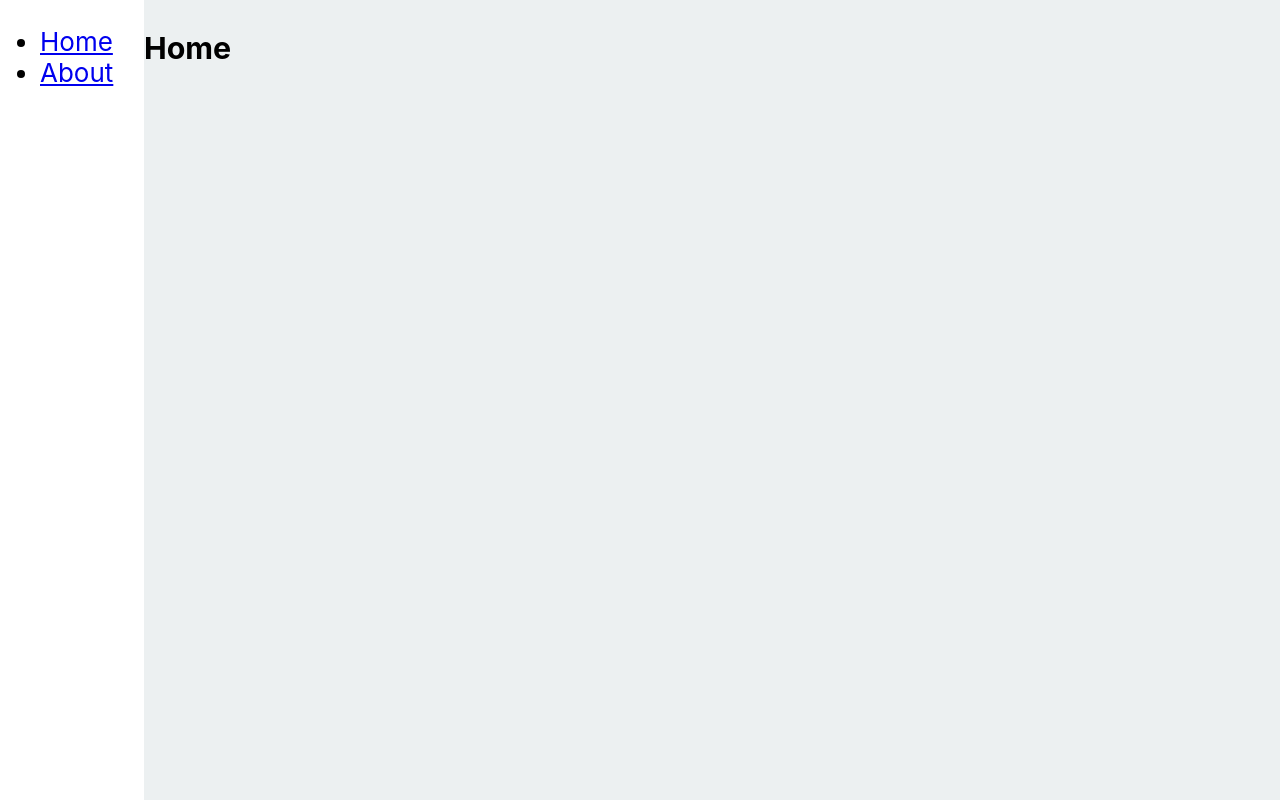
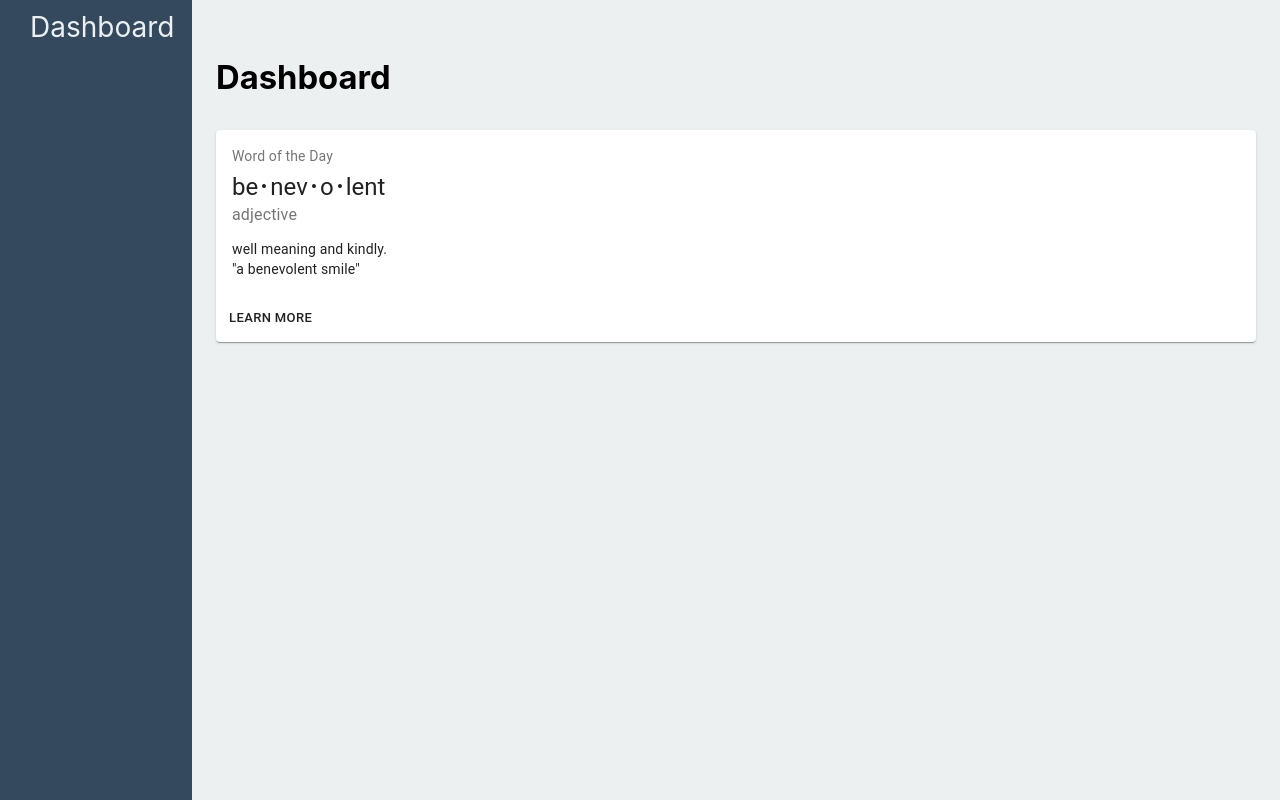
Before and after one commit to fr1edrik/Admin-Dashboard, a React (Create React App) app: page / in a window 1280 px wide. Built offline with nearby package versions, Linux system fonts and the light colour scheme.

Commit message:
implement card

```diff
--- a/package.json
+++ b/package.json
@@ -3,6 +3,7 @@
   "version": "0.1.0",
   "private": true,
   "dependencies": {
+    "@material-ui/core": "^4.9.7",
     "@testing-library/jest-dom": "^4.2.4",
     "@testing-library/react": "^9.3.2",
     "@testing-library/user-event": "^7.1.2",
--- a/src/App.scss
+++ b/src/App.scss
@@ -1,4 +1,5 @@
 @import 'Assets/Styles/styles.scss';
+$building-unit-x16: $building-unit-x8 * 2;
 
 .App {
 	display: flex;
@@ -6,17 +7,19 @@
 	box-sizing: border-box;
 
 	min-height: 100vh;
-	font-size: calc(10px + 2vmin);
+	font-size: calc($building-unit + 2vmin);
 }
 .sidebar {
 	flex: 1;
-	min-width: $building-unit-x6 * 2;
-	max-width: $building-unit-x6 * 2;
+	min-width: $building-unit-x16;
+	max-width: $building-unit-x16;
 }
 
 .router-view {
 	flex: 8;
 	background-color: $white;
+
+	padding: $building-unit-x2 $building-unit-x2;
 }
 
 // .App {
--- a/src/App.tsx
+++ b/src/App.tsx
@@ -18,7 +18,7 @@ function App() {
 								key={index}
 								path={route.path}
 								exact={route.exact}
-								children={route.component}
+								component={route.component}
 							/>
 						))}
 					</Switch>
--- /dev/null
+++ b/src/components/Card/index.tsx
@@ -0,0 +1,57 @@
+import React from 'react';
+import { makeStyles } from '@material-ui/core/styles';
+import Card from '@material-ui/core/Card';
+import CardActions from '@material-ui/core/CardActions';
+import CardContent from '@material-ui/core/CardContent';
+import Button from '@material-ui/core/Button';
+import Typography from '@material-ui/core/Typography';
+
+const useStyles = makeStyles({
+	root: {
+		minWidth: 275,
+	},
+	bullet: {
+		display: 'inline-block',
+		margin: '0 2px',
+		transform: 'scale(0.8)',
+	},
+	title: {
+		fontSize: 14,
+	},
+	pos: {
+		marginBottom: 12,
+	},
+});
+
+export default function SimpleCard() {
+	const classes = useStyles();
+	const bull = <span className={classes.bullet}>•</span>;
+
+	return (
+		<Card className={classes.root}>
+			<CardContent>
+				<Typography
+					className={classes.title}
+					color='textSecondary'
+					gutterBottom
+				>
+					Word of the Day
+				</Typography>
+				<Typography variant='h5' component='h2'>
+					be{bull}nev{bull}o{bull}lent
+				</Typography>
+				<Typography className={classes.pos} color='textSecondary'>
+					adjective
+				</Typography>
+				<Typography variant='body2' component='p'>
+					well meaning and kindly.
+					<br />
+					{'"a benevolent smile"'}
+				</Typography>
+			</CardContent>
+			<CardActions>
+				<Button size='small'>Learn More</Button>
+			</CardActions>
+		</Card>
+	);
+}
--- /dev/null
+++ b/src/components/Dashboard/index.tsx
@@ -0,0 +1,12 @@
+import React, { Component } from 'react';
+import Card from '../Card';
+export default class Dashboard extends Component {
+	render(): any {
+		return (
+			<div>
+				<h3>Dashboard</h3>
+				<Card />
+			</div>
+		);
+	}
+}
--- a/src/components/Sidebar/index.tsx
+++ b/src/components/Sidebar/index.tsx
@@ -5,17 +5,12 @@ import './style.scss';
 export default class Sidebar extends Component {
 	render(): any {
 		return (
-			<div>
-				<div>
-					<ul>
-						<li>
-							<Link to='/'>Home</Link>
-						</li>
-						<li>
-							<Link to='/about'>About</Link>
-						</li>
-					</ul>
-				</div>
+			<div className='sidebar'>
+				<ul>
+					<li>
+						<Link to='/dashboard'>Dashboard</Link>
+					</li>
+				</ul>
 			</div>
 		);
 	}
--- a/src/components/Sidebar/style.scss
+++ b/src/components/Sidebar/style.scss
@@ -0,0 +1,23 @@
+@import '../../Assets/Styles/styles.scss';
+
+.sidebar {
+	background-color: $black;
+}
+ul {
+	list-style-type: none;
+	padding: 0;
+	margin: 0;
+
+	li {
+		position: relative;
+	}
+
+	a {
+		color: $white;
+		text-decoration: none;
+		padding-left: 25px;
+		display: block;
+		padding: 10px 5px;
+		padding-left: 30px;
+	}
+}
--- a/src/router/index.tsx
+++ b/src/router/index.tsx
@@ -1,20 +1,14 @@
 import React from 'react';
+import Dashboard from '../components/Dashboard';
 export const routes = [
 	{
 		path: '/',
-		component: Home,
-		exact: true,
+		component: Dashboard,
+		exact: false,
 	},
 	{
-		path: '/about',
-		component: About,
+		path: '/dashbaoard',
+		component: Dashboard,
 		exact: false,
 	},
 ];
-function Home() {
-	return <h3>Home</h3>;
-}
-
-function About() {
-	return <h3>About</h3>;
-}
```
Also changed, not shown: 1 other file (tests, documents, lock files or other folders).
